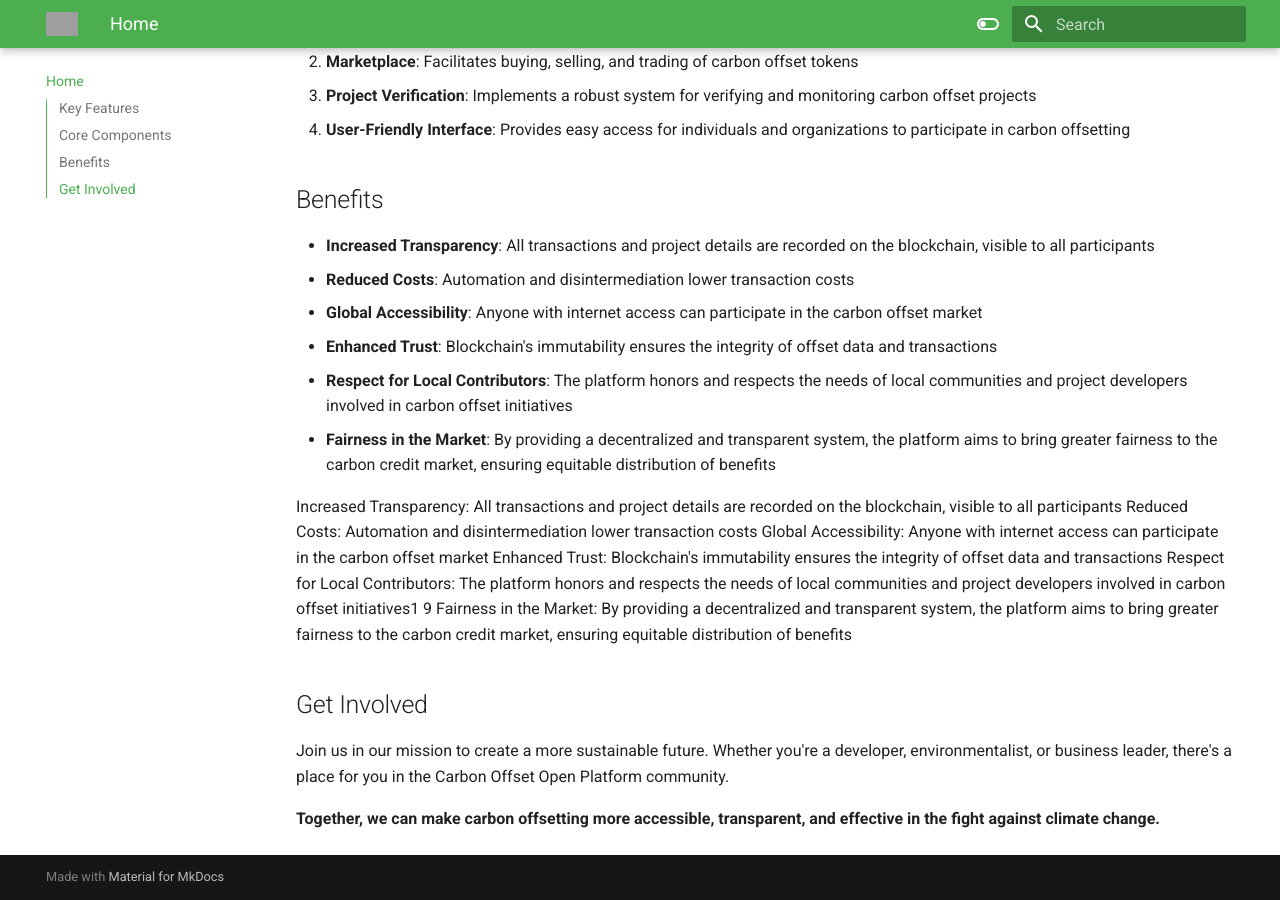
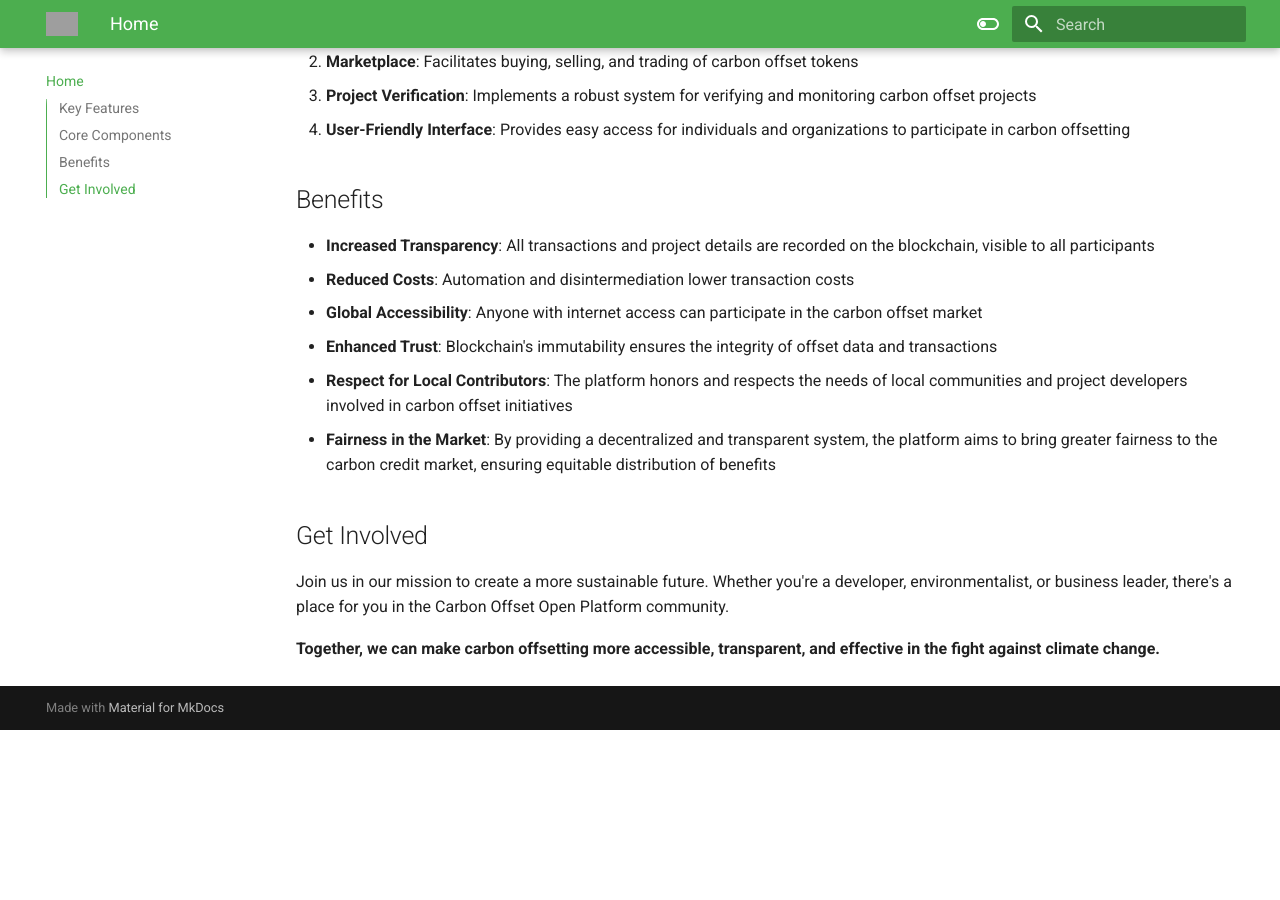
Before and after one commit to Carbon-Offset-Open-Platform/mainPublicDoc, an MkDocs documentation site: the page built from docs/index.md, in a window 1280 px wide and 900 px high, scrolled down 597 px. Built offline with MkDocs 1.6.1 and Material for MkDocs 9.7.7, drawn with Linux system fonts in a browser that asks for light colours; after the commit the page ends 1327 px from its top, so only the background shows below that; grey boxes are pictures that could not be loaded.

Commit message:
Update index.md

```diff
--- a/docs/index.md
+++ b/docs/index.md
@@ -25,14 +25,6 @@ The Carbon Offset Open Platform is an innovative, open-source initiative revolut
 - **Respect for Local Contributors**: The platform honors and respects the needs of local communities and project developers involved in carbon offset initiatives
 - **Fairness in the Market**: By providing a decentralized and transparent system, the platform aims to bring greater fairness to the carbon credit market, ensuring equitable distribution of benefits
 
-Increased Transparency: All transactions and project details are recorded on the blockchain, visible to all participants
-Reduced Costs: Automation and disintermediation lower transaction costs
-Global Accessibility: Anyone with internet access can participate in the carbon offset market
-Enhanced Trust: Blockchain's immutability ensures the integrity of offset data and transactions
-Respect for Local Contributors: The platform honors and respects the needs of local communities and project developers involved in carbon offset initiatives1
-9
-Fairness in the Market: By providing a decentralized and transparent system, the platform aims to bring greater fairness to the carbon credit market, ensuring equitable distribution of benefits
-
 ## Get Involved
 
 Join us in our mission to create a more sustainable future. Whether you're a developer, environmentalist, or business leader, there's a place for you in the Carbon Offset Open Platform community.
```
